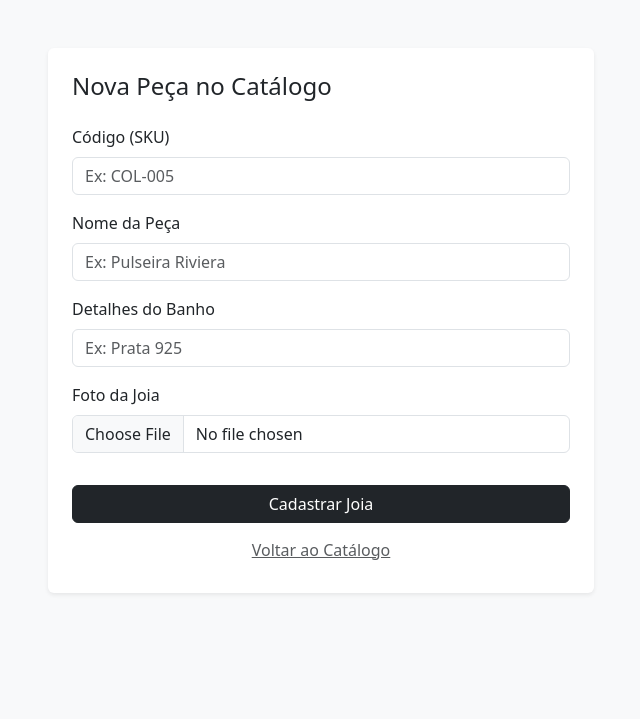
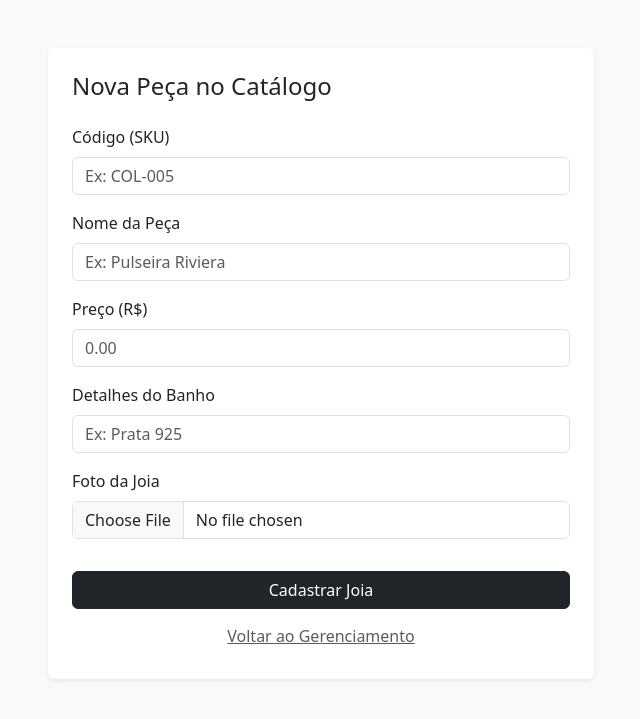
Before and after one commit to ErickGarciaVasconcelos/loja-prata, a Laravel app: page /painel-controle/produtos/novo in a window 1280 px wide. Shown: the top 719 px of the page, without its empty margins (319-959 px from the left). Run offline with Laravel 12, Linux system fonts and the light colour scheme; the visitor is signed in with stand-in values (Sample User, id 1); data comes from the database, SQL or seed files in the repository.

Commit message:
Corrigindo formulário: adicionado campo de preço e alertas de erro

```diff
--- a/app/Http/Controllers/ProductController.php
+++ b/app/Http/Controllers/ProductController.php
@@ -59,6 +59,9 @@ class ProductController extends Controller
      */
     public function store(Request $request)
     {
+
+        dd($request->all());
+
         $request->validate([
             'sku' => 'required|unique:products',
             'name' => 'required',
--- a/resources/views/admin/produtos/create.blade.php
+++ b/resources/views/admin/produtos/create.blade.php
@@ -2,7 +2,7 @@
 <html lang="pt-BR">
 <head>
     <meta charset="UTF-8">
-    <title>Cadastrar Nova Joia</title>
+    <title>Cadastrar Novo Item - Reis da Prataria</title>
     <link href="https://cdn.jsdelivr.net/npm/bootstrap@5.3.2/dist/css/bootstrap.min.css" rel="stylesheet">
 </head>
 <body class="bg-light">
@@ -17,26 +17,46 @@
                             <div class="alert alert-success">{{ session('sucesso') }}</div>
                         @endif
 
+                        @if ($errors->any())
+                            <div class="alert alert-danger">
+                                <ul class="mb-0">
+                                    @foreach ($errors->all() as $error)
+                                        <li>{{ $error }}</li>
+                                    @endforeach
+                                </ul>
+                            </div>
+                        @endif
+
                         <form action="{{ route('produtos.store') }}" method="POST" enctype="multipart/form-data">
                             @csrf
+
                             <div class="mb-3">
                                 <label class="form-label">Código (SKU)</label>
-                                <input type="text" name="sku" class="form-control" placeholder="Ex: COL-005" required>
+                                <input type="text" name="sku" class="form-control" placeholder="Ex: COL-005" required value="{{ old('sku') }}">
                             </div>
+
                             <div class="mb-3">
                                 <label class="form-label">Nome da Peça</label>
-                                <input type="text" name="name" class="form-control" placeholder="Ex: Pulseira Riviera" required>
+                                <input type="text" name="name" class="form-control" placeholder="Ex: Pulseira Riviera" required value="{{ old('name') }}">
                             </div>
+
+                            <div class="mb-3">
+                                <label class="form-label">Preço (R$)</label>
+                                <input type="number" step="0.01" name="price" class="form-control" placeholder="0.00" required value="{{ old('price') }}">
+                            </div>
+
                             <div class="mb-3">
                                 <label class="form-label">Detalhes do Banho</label>
-                                <input type="text" name="plating_details" class="form-control" placeholder="Ex: Prata 925">
+                                <input type="text" name="plating_details" class="form-control" placeholder="Ex: Prata 925" value="{{ old('plating_details') }}">
                             </div>
+
                             <div class="mb-3">
                                 <label class="form-label">Foto da Joia</label>
                                 <input type="file" name="foto" class="form-control" accept="image/*" required>
                             </div>
+
                             <button type="submit" class="btn btn-dark w-100 mt-3">Cadastrar Joia</button>
-                            <a href="{{ url('/') }}" class="btn btn-link w-100 text-muted mt-2">Voltar ao Catálogo</a>
+                            <a href="{{ route('produtos.index') }}" class="btn btn-link w-100 text-muted mt-2">Voltar ao Gerenciamento</a>
                         </form>
                     </div>
                 </div>
```
